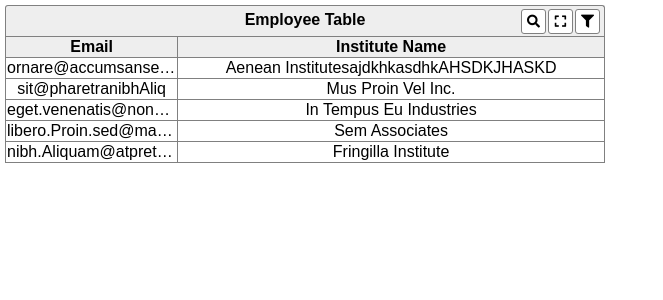
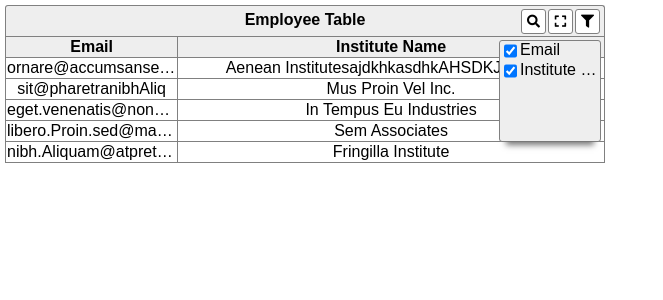
Before and after one commit to yoursmukund/react-table, a React (Create React App) app: page / in a window 1280 px wide. Both pictures are taken after a click on the element 587 px from the left and 21 px from the top of the page. Shown: the top 300 px of the page, without its empty margins (0-663 px from the left). Built offline with nearby package versions, Linux system fonts and the light colour scheme.

Commit message:
Filter functionality - WIP

```diff
--- a/src/App.js
+++ b/src/App.js
@@ -18,6 +18,7 @@ class App extends Component {
     this.sortCallback = this.sortCallback.bind(this);
     this.searchCallBack = this.searchCallBack.bind(this);
     this.fullScreenCallback = this.fullScreenCallback.bind(this);
+    this.filterCallback = this.filterCallback.bind(this);
   }
 
   sortCallback(columnName, ascOrder) {
@@ -40,40 +41,57 @@ class App extends Component {
     });
   }
 
-  searchCallBack(searchString){
+  searchCallBack(searchString) {
     let rows = data.rows;
     let filteredRows = rows.filter((row) => {
-      for(let index in row){
-        if(row[index].indexOf(searchString)!==-1){
+      for (let index in row) {
+        if (row[index].indexOf(searchString) !== -1) {
           return row;
         }
       }
     });
-    this.setState({rows: filteredRows});
+    this.setState({ rows: filteredRows });
   }
 
-  fullScreenCallback(){
-    if(this.state.expanded){
-      this.setState({width: 600, expanded: false});
+  fullScreenCallback() {
+    if (this.state.expanded) {
+      this.setState({ width: 600, expanded: false });
     } else {
-      this.setState({width: document.body.offsetWidth-10, expanded: true});
+      this.setState({ width: document.body.offsetWidth - 10, expanded: true });
     }
+  }
+
+  filterCallback(unchecked) {
+    let {columns} = this.state;
+    unchecked.forEach((uncheckedItem) => {
+      if(columns[0].hasOwnProperty(uncheckedItem)){
+        columns[0][uncheckedItem] = null;
+      }
+    });
+    this.setState({columns});
   }
 
   render() {
     return (
       <div className="wrapper">
-        <div className="table-header" style={{ width: this.state.width-2 }}>
+        <div className="table-header" style={{ width: this.state.width - 2 }}>
           <div className="table-name"></div>
           <div className="table-name"><b>Employee Table</b></div>
-          <TableOptions options={{ fullScreen: true, filter: true, search: true, searchCallback: this.searchCallBack, fullScreenCallback: this.fullScreenCallback }}/>
+          <TableOptions options={{
+            fullScreen: true,
+            filter: true,
+            search: true,
+            filterCallback: this.filterCallback,
+            searchCallback: this.searchCallBack,
+            fullScreenCallback: this.fullScreenCallback
+          }} />
         </div>
         <table className="table" style={{ width: this.state.width }}>
           <thead>
             <Rows columns={this.state.columns} callback={(columnName, ascSortOrder) => { this.sortCallback(columnName, ascSortOrder) }} />
           </thead>
           <tbody>
-            <Rows rows={this.state.rows} />
+            <Rows columns={this.state.columns} rows={this.state.rows} />
           </tbody>
         </table>
       </div>
--- a/src/Rows.js
+++ b/src/Rows.js
@@ -119,13 +119,23 @@ export default class Rows extends Component {
     }
 
     render() {
+        let columns = this.props.columns[0];
         return (
             this.props.rows ? this.props.rows.map((row, index) => {
                 let tds = [];
                 for (let key in row) {
-                    tds.push(this.cell(key, row));
+                    if(columns.hasOwnProperty(key) === true){
+                        tds.push(this.cell(key, row));
+                    }
                 }
-                return <tr key={index} className="row" style={{ boxShadow: this.setHighlight(index) }} onMouseEnter={(e) => { this.highlight(e, index) }} onMouseLeave={() => { this.removeHighlight() }}>{tds}</tr>;
+                return <tr
+                    key={index}
+                    className="row"
+                    style={{ boxShadow: this.setHighlight(index) }}
+                    onMouseEnter={(e) => { this.highlight(e, index) }}
+                    onMouseLeave={() => { this.removeHighlight() }}>
+                    {tds}
+                </tr>;
             }) : this.props.columns.map((row, index) => {
                 let tds = [];
                 for (let key in row) {
--- a/src/TableOptions/TableOptions.js
+++ b/src/TableOptions/TableOptions.js
@@ -1,21 +1,78 @@
 import React, { Component } from 'react';
+import data from '../data/data';
 
 class TableOptions extends Component {
 
     constructor(props) {
         super(props);
         this.state = {
-            openSearchBox: false
+            openSearchBox: false,
+            openFilter: false,
+            unchecked: [],
         }
         this.openSearchBox.bind(this);
+        this.openFilter.bind(this);
+        this.FilterList.bind(this);
+        this.FilterItem.bind(this);
+        this.checkboxHandler = this.checkboxHandler.bind(this);
+    }
+
+    checkboxHandler(key, bool) {
+        let unchecked = this.state.unchecked;
+        if (bool) {
+            unchecked.splice(unchecked.indexOf(key), 1);
+        } else {
+            unchecked.push(key);
+        }
+        this.setState({ unchecked: unchecked }, () => {
+            let { filterCallback } = this.props.options;
+            filterCallback(this.state.unchecked);
+        });
+    }
+
+    FilterList() {
+        return (
+            <div className="columnList">
+                {this.FilterItem()}
+            </div>
+        );
+    }
+
+    FilterItem() {
+        let items = [];
+        for (let columnName in data.columns[0]) {
+            let value = data.columns[0][columnName];
+            items.push(
+                <div className="filter-item-wrapper" key={value}>
+                    <input
+                        type="checkbox"
+                        id={value}
+                        className="filter-checkbox"
+                        value={value}
+                        checked={this.state.unchecked.indexOf(value) !== -1 ? false : true}
+                        onChange={(e) => { this.checkboxHandler(columnName, e.target.checked) }}
+                    />
+                    <label
+                        className="filter-item-name"
+                        htmlFor={value}>
+                        {value}
+                    </label>
+                </div>
+            );
+        }
+        return items;
     }
 
     openSearchBox() {
         this.setState({ openSearchBox: !this.state.openSearchBox });
     }
 
+    openFilter() {
+        this.setState({ openFilter: !this.state.openFilter });
+    }
+
     render() {
-        let { fullScreen, fullScreenCallback, filter, search, searchCallback } = this.props.options;
+        let { fullScreen, fullScreenCallback, filter, filterCallback, search, searchCallback } = this.props.options;
         return (
             <div className="table-options-wrapper">
                 {(search && !this.state.openSearchBox) ?
@@ -28,22 +85,32 @@ class TableOptions extends Component {
                 {this.state.openSearchBox ?
                     <div>
                         <input
-                        className="search-box"
-                        onBlur={() => { this.openSearchBox() }}
-                        autoFocus
-                        placeholder="Search"
-                        onChange={(e) => {searchCallback(e.target.value)}}/>
+                            className="search-box"
+                            onBlur={() => { this.openSearchBox() }}
+                            autoFocus
+                            placeholder="Search"
+                            onChange={(e) => { searchCallback(e.target.value) }} />
                     </div> : ''}
                 {fullScreen ?
                     <div
                         className="option-block"
-                        onClick={() => {fullScreenCallback()}}
+                        onClick={() => { fullScreenCallback() }}
                     >
                         <i className="fas fa-expand"></i>
                     </div> : ''}
                 {filter ?
-                    <div className="option-block">
+                    <div className="option-block"
+                        onClick={() => { this.openFilter(); }}
+                    >
                         <i className="fas fa-filter"></i>
+                    </div> : ''}
+
+                {this.state.openFilter ?
+                    <div
+                        className="filter-box"
+                    // onMouseLeave={() => { this.openFilter() }}
+                    >
+                        {this.FilterList()}
                     </div> : ''}
             </div>
         )
--- a/src/index.css
+++ b/src/index.css
@@ -61,6 +61,7 @@ body {
   display: flex;
   justify-content: flex-end;
   align-items: center;
+  position: relative;
 }
 
 .option-block{
@@ -82,3 +83,41 @@ body {
   padding: 2px;
   width: 120px;
 }
+
+.filter-box{
+  background: #eee;
+  width: 100px;
+  height: 100px;
+  border: 1px solid gray;
+  border-radius: 3px;
+  display: flex;
+  z-index: 20;
+  position: absolute;
+  top: 29px;
+}
+
+.columnList{
+  min-height: 100px;
+  height: auto;
+  width: 100px;
+  display: flex;
+  flex-direction: column;
+  box-shadow: 0 10px 6px -6px #777;
+}
+
+.filter-item-name{
+  display: inline-block;
+  overflow: hidden;
+  text-overflow: ellipsis;
+  white-space: nowrap;
+}
+
+.flex{
+  display: flex;
+}
+
+.filter-item-wrapper{
+  width: 100px;
+  height: 20px;
+  display: flex;
+}
```
